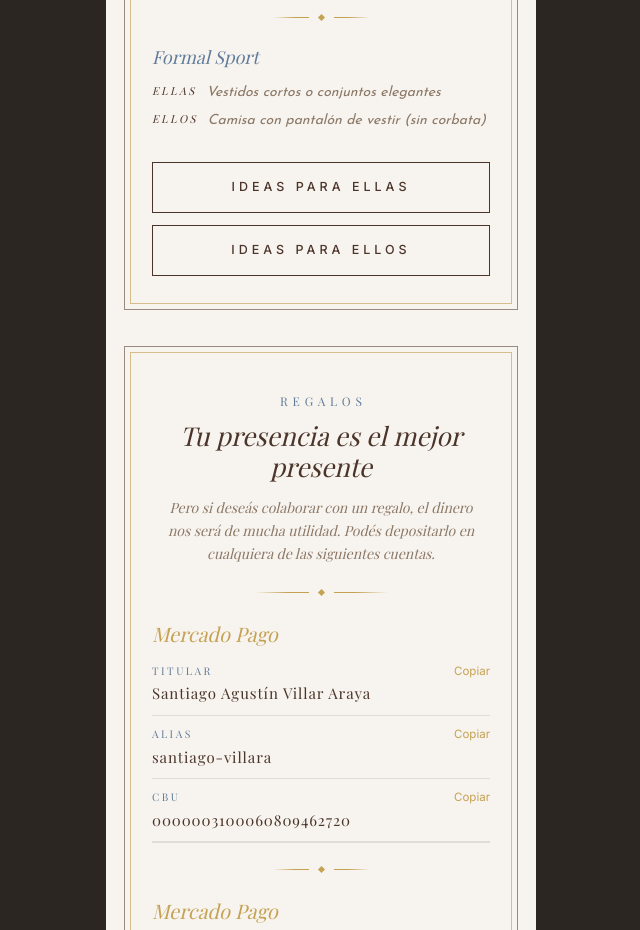
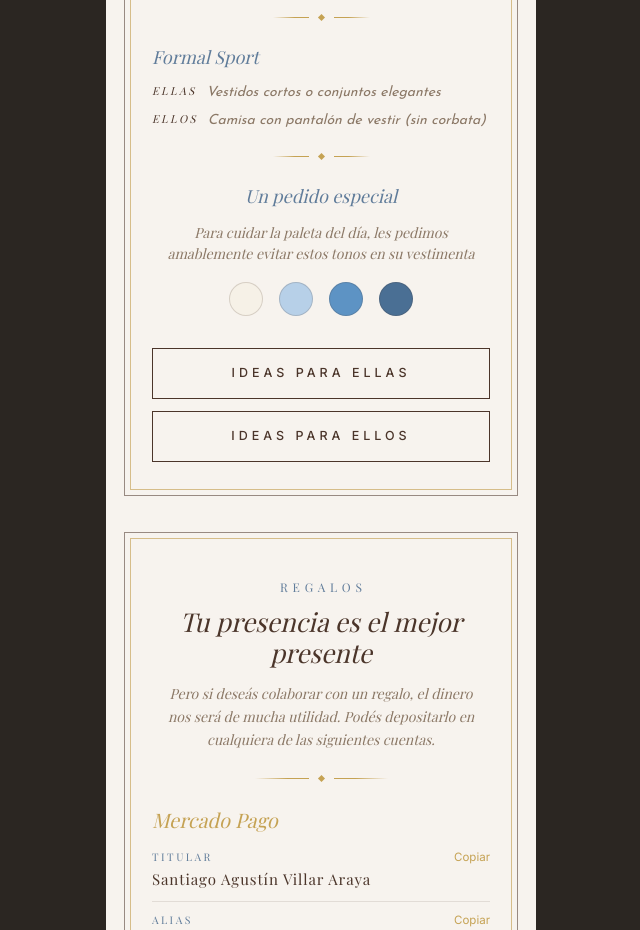
Before and after one commit to santiagva7/save-the-date-MS, a React (Vite) app: page /design-preview in a window 1280 px wide. Shown: the part 3760-4690 px from the top of the page, without its empty margins (319-959 px from the left). Built offline with nearby package versions, Linux system fonts and the light colour scheme; the HTML template or start-up script is replaced by a standard one; a web font is replaced by a local one.

Commit message:
fix: add avoid colors section in Dresscode component for styling guidance

```diff
--- a/src/components/Dresscode.tsx
+++ b/src/components/Dresscode.tsx
@@ -22,6 +22,8 @@ const OPTIONS: DressOption[] = [
     ellos: "Camisa con pantalón de vestir (sin corbata)",
   },
 ];
+
+const AVOID_COLORS = ["#F6F1E7", "#B7D0E8", "#5D93C4", "#4A6F94"];
 
 const GenderLabel = ({ children }: { children: React.ReactNode }) => (
   <span style={{
@@ -107,6 +109,45 @@ const Dresscode = () => {
           ))}
         </div>
 
+        <InViewFade delay={0.3} style={{ display: "flex", justifyContent: "center" }}>
+          <Flourish ruleWidth={36} style={{ margin: "24px 0" }} />
+        </InViewFade>
+
+        <InViewFade delay={0.3} style={{ width: "100%" }}>
+          <p style={{
+            fontFamily: "Playfair Display, serif",
+            fontStyle: "italic",
+            fontSize: 18,
+            color: C.glaucous,
+            marginBottom: 12,
+          }}>
+            Un pedido especial
+          </p>
+          <p style={{
+            fontFamily: "Playfair Display, serif",
+            fontStyle: "italic",
+            fontSize: 14,
+            color: C.taupe,
+            lineHeight: 1.5,
+          }}>
+            Para cuidar la paleta del día, les pedimos amablemente evitar estos tonos en su vestimenta
+          </p>
+          <div style={{ display: "flex", justifyContent: "center", gap: 16, marginTop: 18 }}>
+            {AVOID_COLORS.map((color) => (
+              <span
+                key={color}
+                style={{
+                  width: 34,
+                  height: 34,
+                  borderRadius: "50%",
+                  background: color,
+                  border: "1px solid rgba(75,53,42,.18)",
+                }}
+              />
+            ))}
+          </div>
+        </InViewFade>
+
         <InViewFade delay={0.35} style={{ width: "100%", marginTop: 32, display: "flex", flexDirection: "column", gap: 12 }}>
           <OutlineLink href={PINTEREST_ELLAS} target="_blank" rel="noopener noreferrer">
             Ideas para ellas
```
Also changed, not shown: .claude/settings.json.
